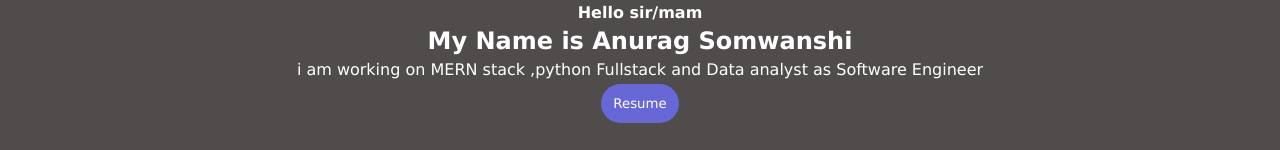
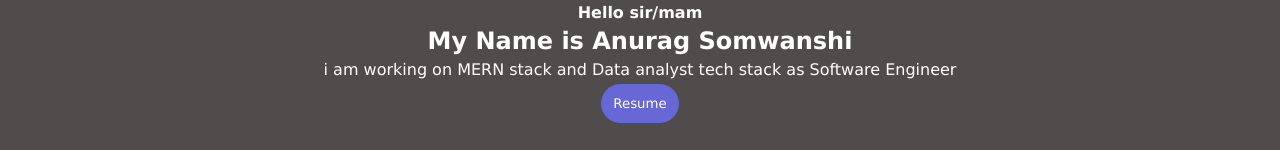
Before and after one commit to Anuragsomwanshi/Portfolio, a React (Vite) app: page / in a window 1280 px wide. Shown: the part 493-643 px from the top of the page. Built offline with nearby package versions, Linux system fonts and the light colour scheme.

Commit message:
change content

```diff
--- a/src/components/Home/Home.jsx
+++ b/src/components/Home/Home.jsx
@@ -10,7 +10,7 @@ const Home = () => {
       <img className='img' src={prof_img} alt="" />
       <h4>Hello sir/mam</h4>
       <h2>My Name is Anurag Somwanshi</h2>
-      <p> i am working on MERN stack ,python Fullstack and Data analyst as Software Engineer</p>
+      <p> i am working on MERN stack and Data analyst tech stack as Software Engineer</p>
 
       <button className='btn_resume'>Resume</button>
 
```
